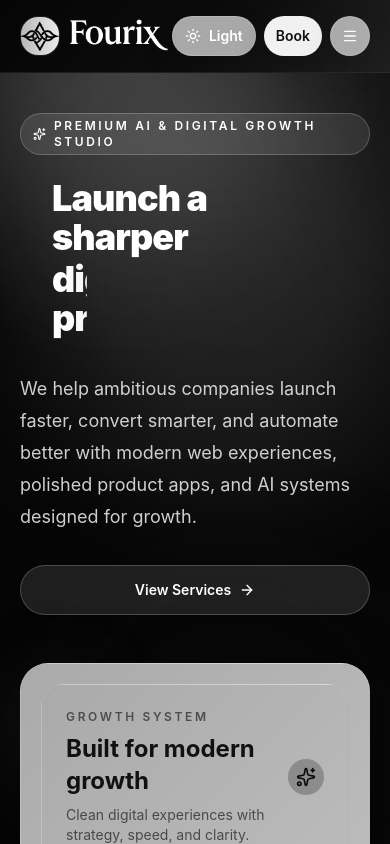
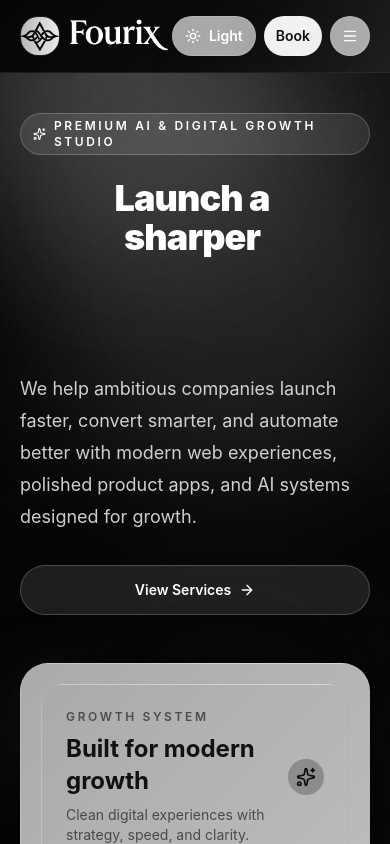
Before and after one commit to SamiullahGit/Fourix, a Next.js app: page / in a window 390 px wide. Shown: the top 844 px of the page. Built offline with nearby package versions, Linux system fonts and the light colour scheme.

Commit message:
resposnive

```diff
--- a/app/globals.css
+++ b/app/globals.css
@@ -802,9 +802,11 @@ html.light body {
     width: calc(100% - 4rem);
     max-width: calc(100% - 4rem);
     margin-inline: auto;
+    margin-bottom: 0.9rem;
     padding-inline: 0;
     padding-right: 0;
     padding-left: 0;
+    text-align: center;
     box-sizing: border-box;
   }
 
@@ -827,6 +829,7 @@ html.light body {
   .hero-title-typing__line {
     width: 100%;
     clip-path: inset(-0.08em 100% -0.12em 0);
+    margin-inline: auto;
   }
 
   .hero-chip-group {
```
